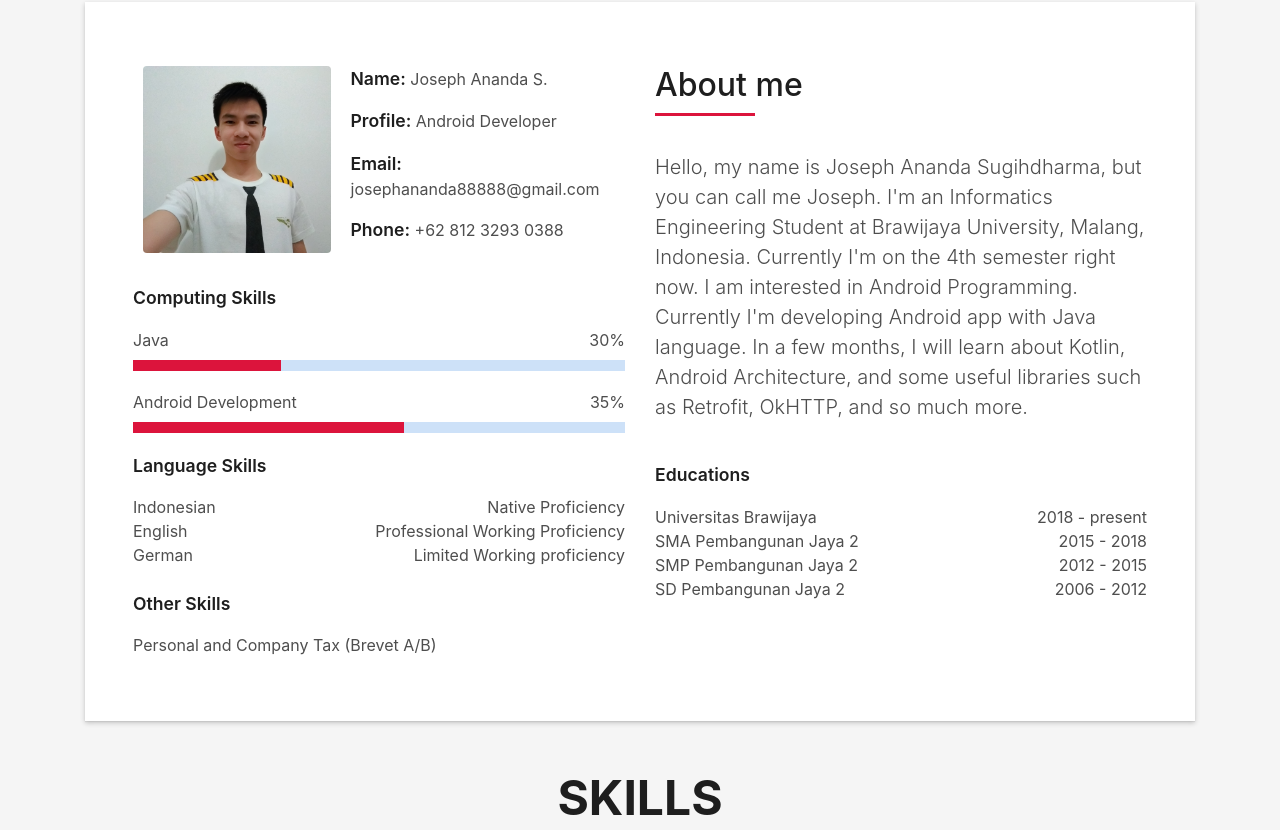
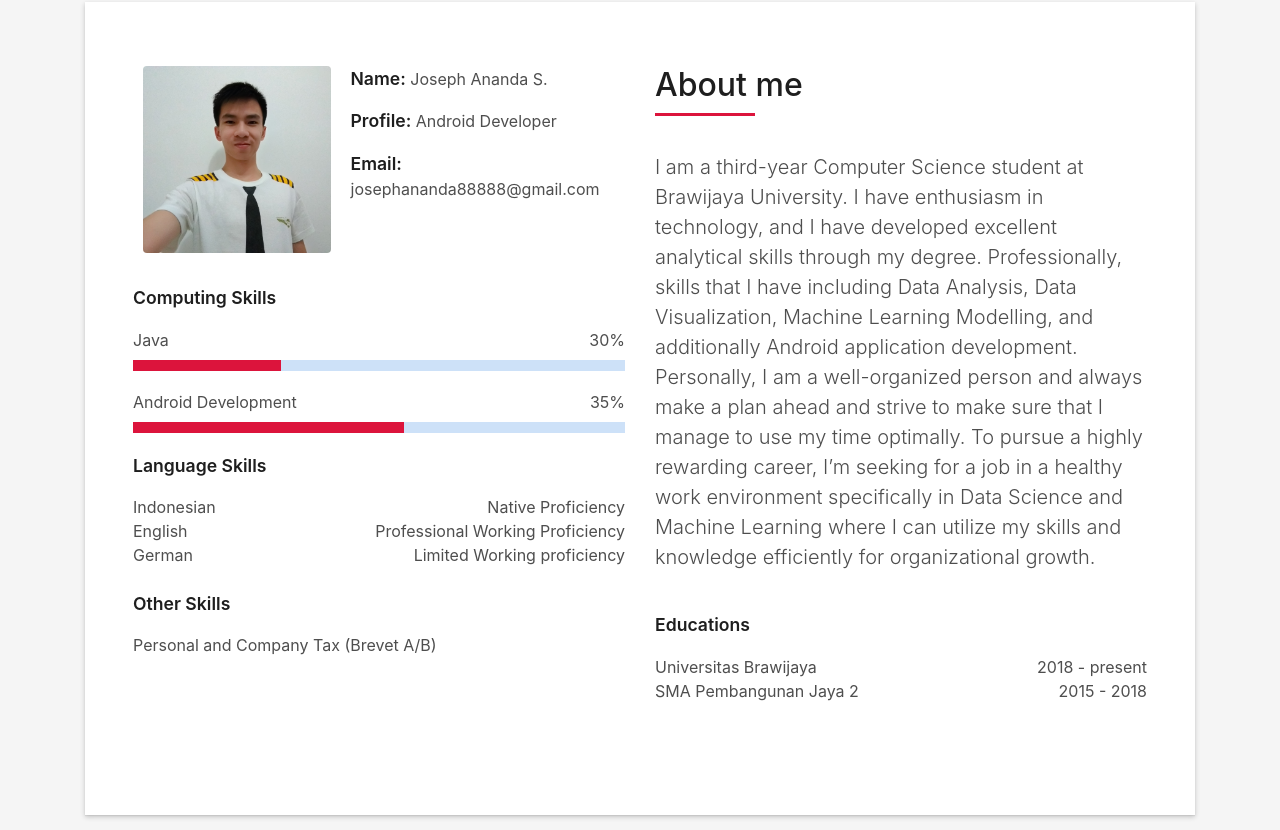
Before and after one commit to josephananda/josephananda.github.io, a plain HTML site: page index.html in a window 1280 px wide. Shown: the part 862-1692 px from the top of the page. Drawn offline with Linux system fonts and the light colour scheme; files whose address does not match are found by name.

Commit message:
Update index.html

```diff
--- a/index.html
+++ b/index.html
@@ -96,7 +96,6 @@
                         <p><span class="title-s">Name: </span> <span>Joseph Ananda S.</span></p>
                         <p><span class="title-s">Profile: </span> <span>Android Developer</span></p>
                         <p><span class="title-s">Email: </span> <span>josephananda88888@gmail.com</span></p>
-                        <p><span class="title-s">Phone: </span> <span>+62 812 3293 0388</span></p>
                       </div>
                     </div>
                   </div>
@@ -134,11 +133,13 @@
                       </h5>
                     </div>
                     <p class="lead">
-                      Hello, my name is Joseph Ananda Sugihdharma, but you can call me Joseph. I'm an Informatics
-                      Engineering Student at Brawijaya University, Malang, Indonesia. Currently I'm on the 4th semester right now.
-                      I am interested in Android Programming. Currently I'm developing Android app with Java language.
-                      In a few months, I will learn about Kotlin, Android Architecture, and some useful libraries such as
-                      Retrofit, OkHTTP, and so much more.
+                        I am a third-year Computer Science student at Brawijaya University. I have enthusiasm in
+                        technology, and I have developed excellent analytical skills through my degree. Professionally,
+                        skills that I have including Data Analysis, Data Visualization, Machine Learning Modelling, and
+                        additionally Android application development. Personally, I am a well-organized person and
+                        always make a plan ahead and strive to make sure that I manage to use my time optimally. To pursue a
+                        highly rewarding career, I’m seeking for a job in a healthy work environment specifically in Data
+                        Science and Machine Learning where I can utilize my skills and knowledge efficiently for organizational growth.
                     </p>
                   </div>
                   <br>
@@ -148,9 +149,6 @@
                     <br>
                     <span>SMA Pembangunan Jaya 2</span> <span class="pull-right">2015 - 2018</span>
                     <br>
-                    <span>SMP Pembangunan Jaya 2</span> <span class="pull-right">2012 - 2015</span>
-                    <br>
-                    <span>SD Pembangunan Jaya 2</span> <span class="pull-right">2006 - 2012</span>
                     <br>
                     <br>
                   </div>
@@ -184,7 +182,7 @@
               <div class="service-content">
                 <h2 class="s-title">Android Development</h2>
                 <p class="s-description text-center">
-                  Java based development, and Firebase realtime database.
+                  Kotlin based development, and Firebase realtime database.
                 </p>
               </div>
             </div>
```
